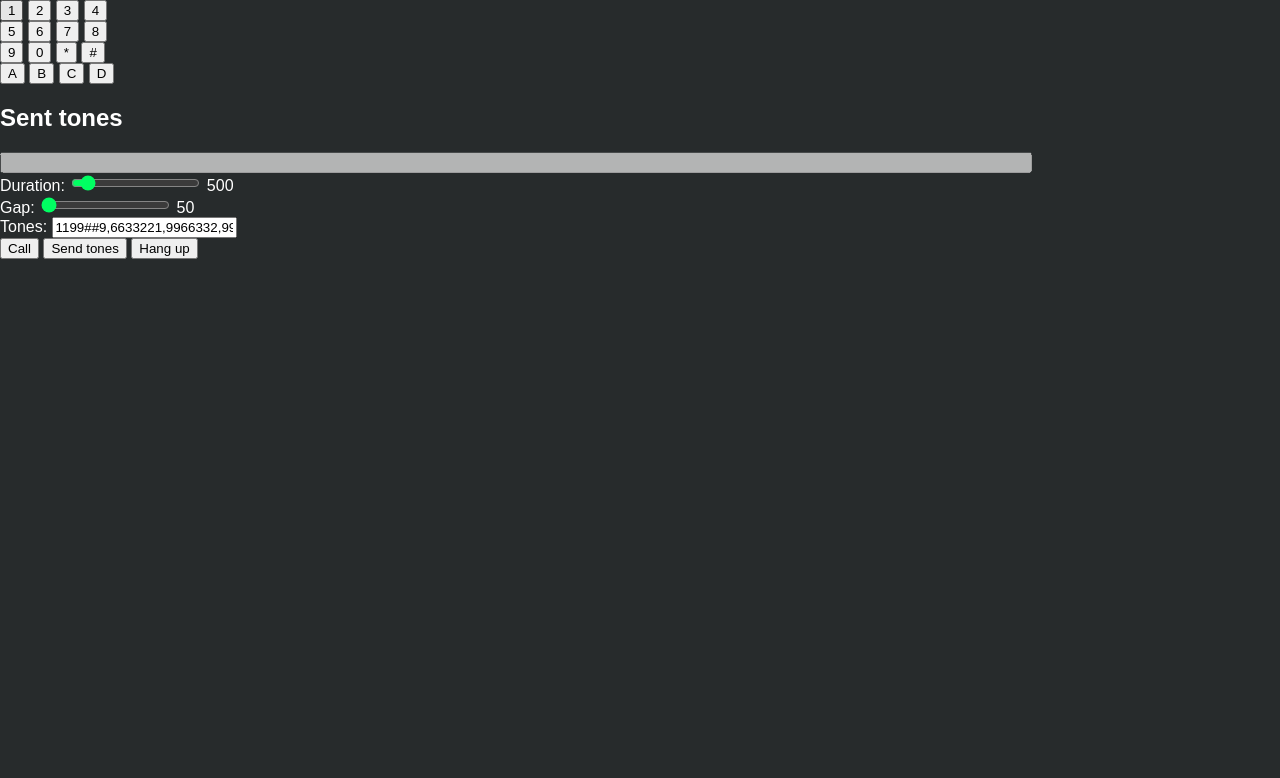
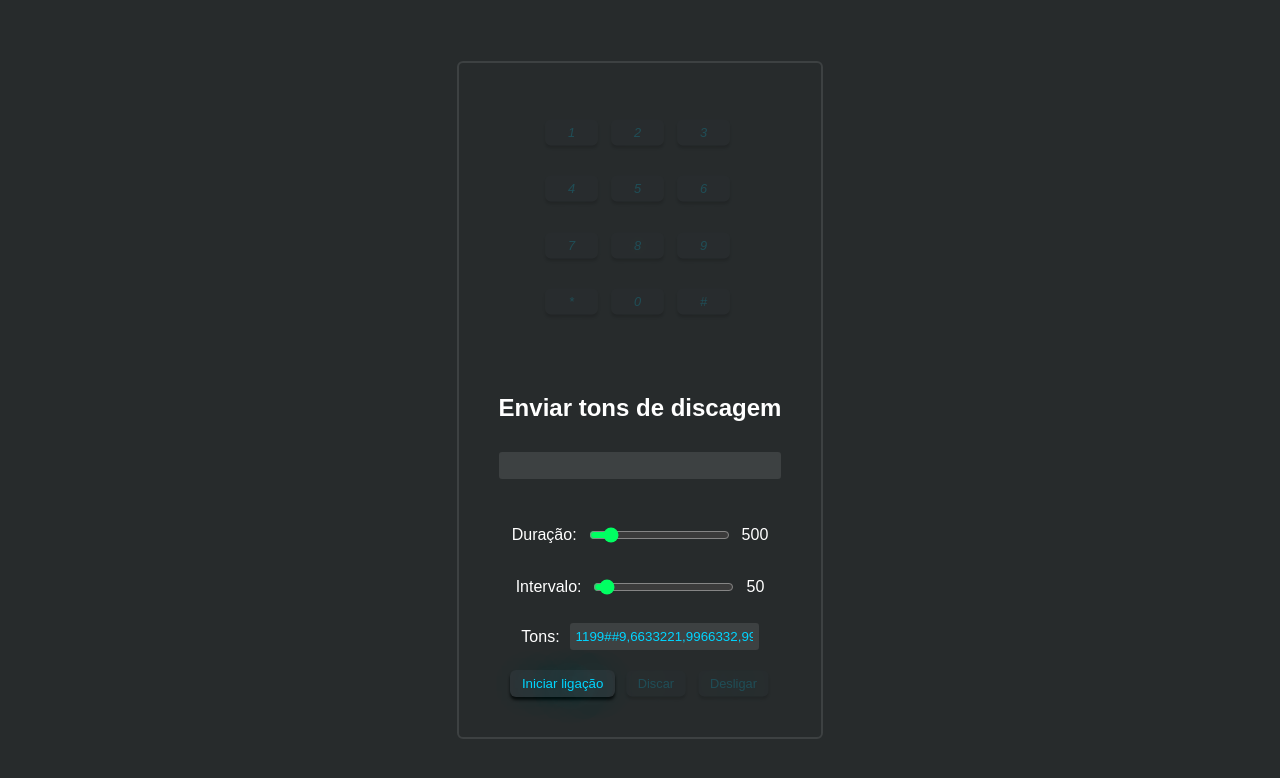
Before and after one commit to guiseek/webrtc-dtmf, a website built with Vite: page docs/index.html in a window 1280 px wide. Built offline with nearby package versions, Linux system fonts and the light colour scheme; a web font is replaced by a local one.

Commit message:
release: build deploy

```diff
--- a/docs/index.html
+++ b/docs/index.html
@@ -4,80 +4,59 @@
     <meta charset="UTF-8" />
     <link rel="icon" type="image/svg+xml" href="./assets/favicon.17e50649.svg" />
     <meta name="viewport" content="width=device-width, initial-scale=1.0" />
+    <link rel="preconnect" href="https://fonts.googleapis.com" />
+    <link rel="preconnect" href="https://fonts.gstatic.com" crossorigin />
     <link
-      href="//fonts.googleapis.com/css?family=Roboto:300,400,500,700"
+      href="https://fonts.googleapis.com/css2?family=Fira+Sans+Condensed:wght@300;400&display=swap"
       rel="stylesheet"
-      type="text/css"
     />
-    <link
-      href="//fonts.googleapis.com/css?family=Inconsolata"
-      rel="stylesheet"
-      type="text/css"
-    />
-    <title>Vite App</title>
-    <script type="module" crossorigin src="./assets/index.66a7bd9b.js"></script>
-    <link rel="stylesheet" href="./assets/index.600d6dc9.css">
+    <title>WebRTC DTMF</title>
+    <script type="module" crossorigin src="./assets/index.10a632f6.js"></script>
+    <link rel="stylesheet" href="./assets/index.5b30bab0.css">
   </head>
   <body>
-    <div id="dialPad">
-      <div>
-        <button>1</button>
-        <button>2</button>
-        <button>3</button>
-        <button>4</button>
-      </div>
-      <div>
-        <button>5</button>
-        <button>6</button>
-        <button>7</button>
-        <button>8</button>
-      </div>
-      <div>
-        <button>9</button>
-        <button>0</button>
-        <button>*</button>
-        <button>#</button>
-      </div>
-      <div>
-        <button>A</button>
-        <button>B</button>
-        <button>C</button>
-        <button>D</button>
-      </div>
-    </div>
+    <div class="container">
 
-    <div id="dtmf">
-      <h2>Sent tones</h2>
+      <main id="control">
+        <menu is="virtual-keyboard" state="disabled"></menu>
+
+        <section id="dtmf">
+          <h2>Enviar tons de discagem</h2>
           <div id="dtmfStatus"></div>
-      <input type="text" disabled style="width: 80%" id="sentTones" />
+          <input type="text" readonly id="sentTones" />
           <audio autoplay="autoplay"></audio>
-    </div>
+        </section>
 
-    <div id="parameters">
-      <div>
-        <label for="duration">Duration:</label>
+        <section id="parameters">
+          <section>
+            <label for="duration">Duração:</label>
             <input id="duration" type="range" value="500" min="70" max="6000" />
             <span id="durationValue">500</span>
-      </div>
-      <div>
-        <label for="gap">Gap:</label>
+          </section>
+
+          <section>
+            <label for="gap">Intervalo:</label>
             <input id="gap" type="range" value="50" min="50" max="1000" />
             <span id="gapValue">50</span>
-      </div>
-      <div>
-        <label for="tones">Tones:</label>
+          </section>
+
+          <section>
+            <label for="tones">Tons:</label>
             <input
               id="tones"
               type="text"
               value="1199##9,6633221,9966332,9966332,1199##9,6633221"
             />
-      </div>
-    </div>
+          </section>
 
-    <div id="buttons">
-      <button id="callButton">Call</button>
-      <button id="sendTonesButton">Send tones</button>
-      <button id="hangupButton">Hang up</button>
+          <section id="buttons">
+            <button id="callButton">Iniciar ligação</button>
+            <button id="sendTonesButton">Discar</button>
+            <button id="hangupButton">Desligar</button>
+          </section>
+        </section>
+
+      </main>
     </div>
 
   </body>
--- a/src/main.ts
+++ b/src/main.ts
@@ -79,10 +79,10 @@ async function call() {
   pc2.addEventListener('icecandidate', (e) => onIceCandidate(pc2!, e))
   pc2.addEventListener('track', (e) => gotRemoteStream(e))
 
-  pc1.onconnectionstatechange = (e) => {
+  pc1.onconnectionstatechange = () => {
     console.log('Estado da conexão de peer local:', pc1!.connectionState)
   }
-  pc2.onconnectionstatechange = (e) => {
+  pc2.onconnectionstatechange = () => {
     console.log('Estado da conexão de peer remoto:', pc2!.connectionState)
   }
 
```
Also changed, not shown: 4 other files. Lines whose indentation alone changed are shown as unchanged.
